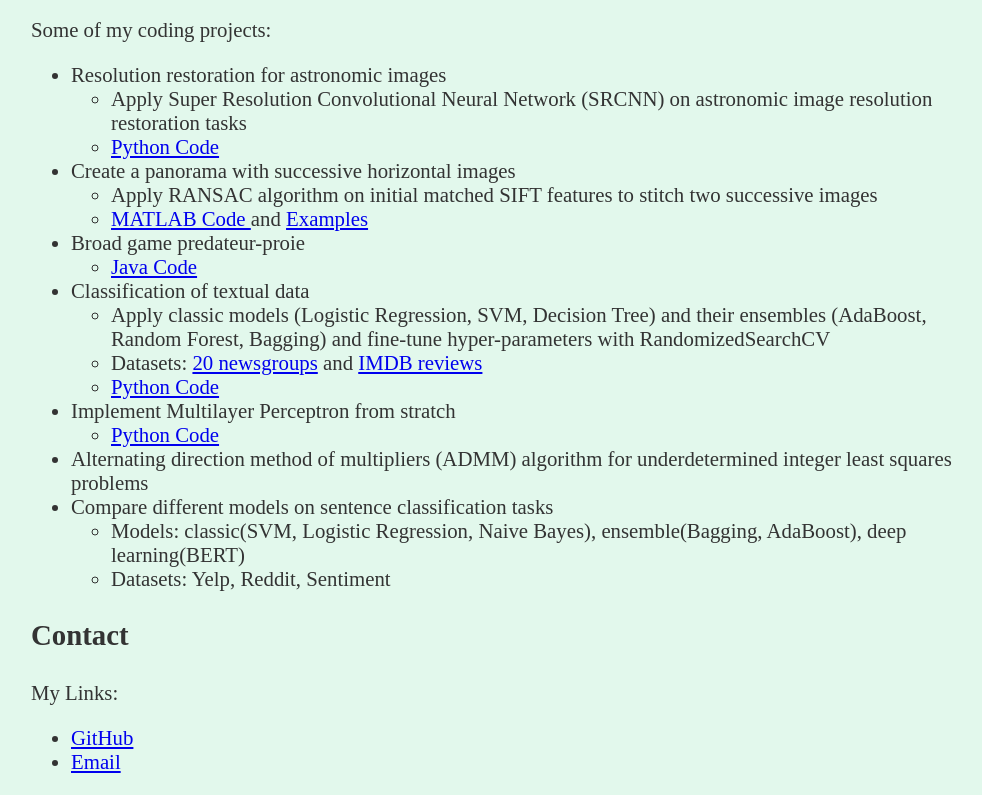
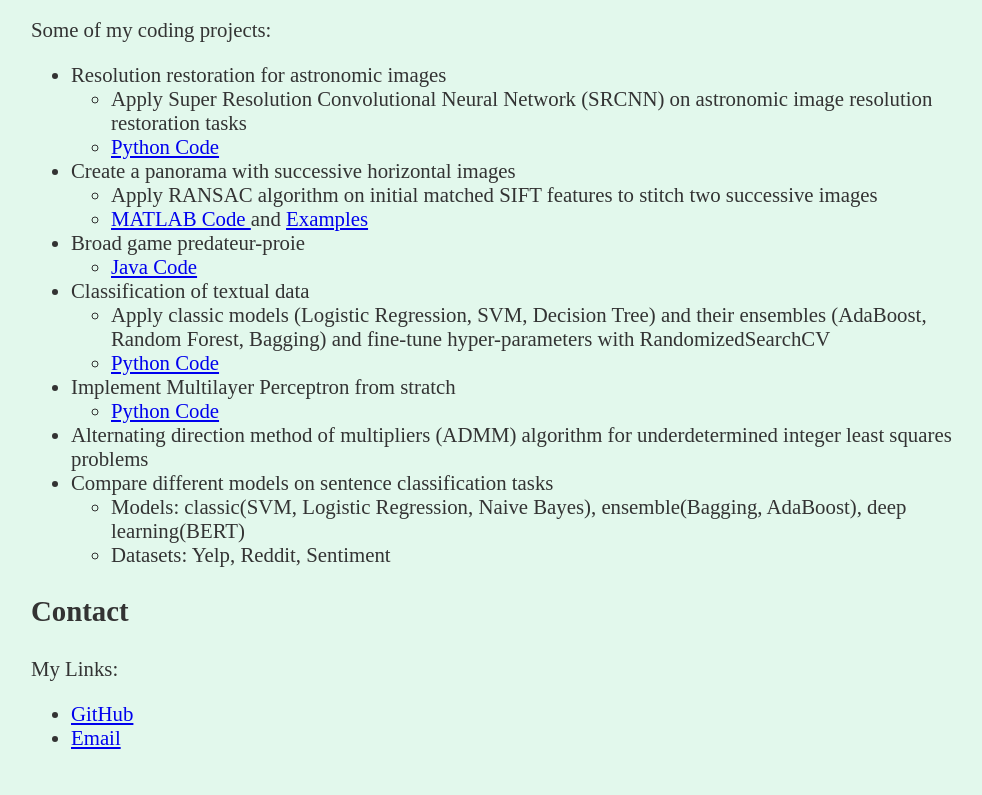
Before and after one commit to TianchiZERO/TianchiZERO.github.io, a plain HTML site: page index.html in a window 1280 px wide. Shown: the part 709-1504 px from the top of the page, without its empty margins (134-1116 px from the left). After the commit the page ends 1480 px from the top, so only its background shows below. Drawn offline with Linux system fonts and the light colour scheme.

Commit message:
Update index.html

```diff
--- a/index.html
+++ b/index.html
@@ -55,7 +55,6 @@
       <li>Classification of textual data
       	<ul>
       		<li>Apply classic models (Logistic Regression, SVM, Decision Tree) and their ensembles (AdaBoost, Random Forest, Bagging) and fine-tune hyper-parameters with RandomizedSearchCV</li>
-      		<li>Datasets: <a href="https://scikit-learn.org/stable/modules/generated/sklearn.datasets.fetch_20newsgroups.html">20 newsgroups</a> and <a href="http://ai.stanford.edu/~amaas/data/sentiment/">IMDB reviews</a> </li>
       		<li>
       			<a href="https://github.com/TianchiZERO/COMP551_Applied_Machine_Learning/tree/main/p2">Python Code </a>
       		</li>
```
